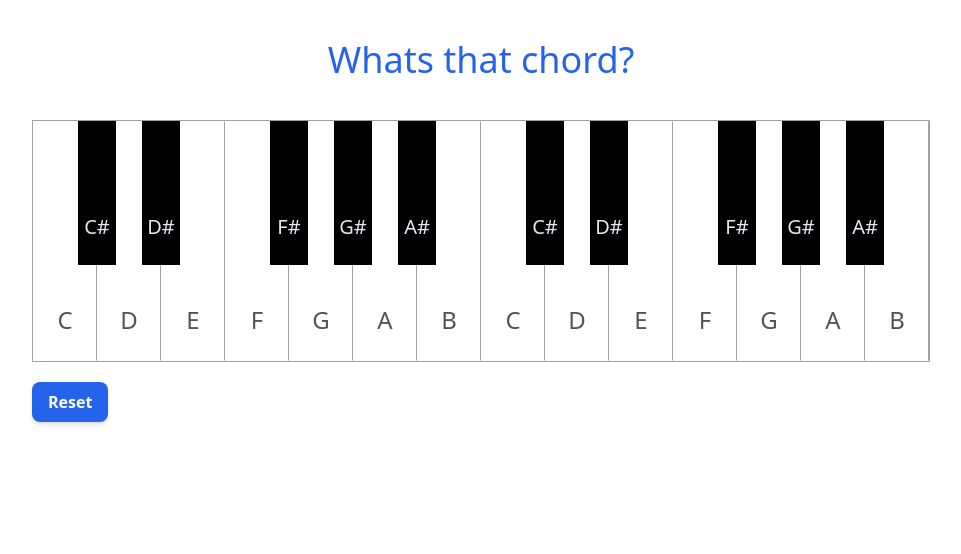
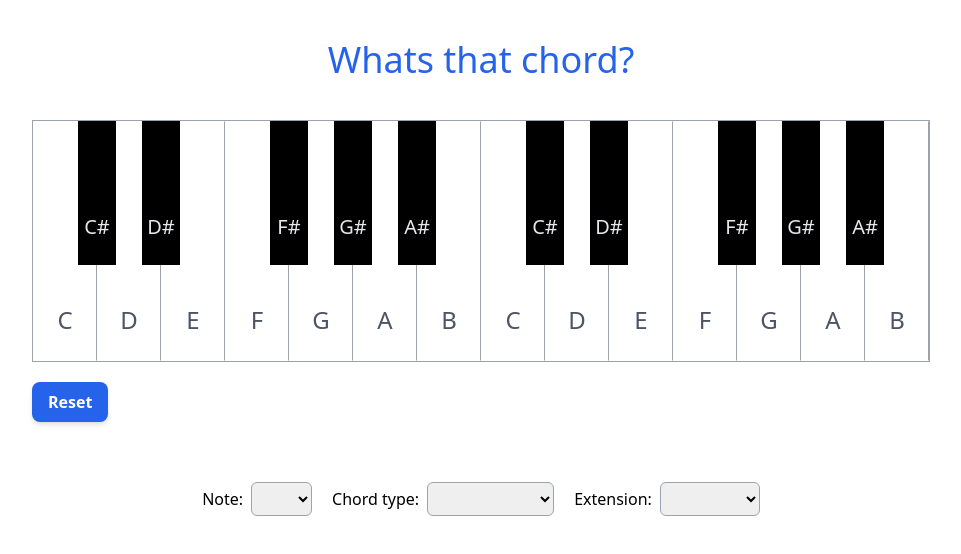
Before and after one commit to alekseycode/whatsthatchord, a React (Vite) app: page / in a window 1280 px wide. Shown: the top 554 px of the page, without its empty margins (159-1120 px from the left). Built offline with nearby package versions, Linux system fonts and the light colour scheme.

Commit message:
add chord selector drop downs

```diff
--- a/src/components/Keyboard.jsx
+++ b/src/components/Keyboard.jsx
@@ -1,5 +1,10 @@
 import { useEffect, useState } from "react";
-import { notes } from "../note-names/note-names";
+import {
+  notes,
+  noteNames,
+  chordTypes,
+  extensions,
+} from "../note-names/note-names";
 import { detectChord } from "../chords/chords";
 import BlackKey from "./BlackKey";
 import WhiteKey from "./WhiteKey";
@@ -7,6 +12,11 @@ import WhiteKey from "./WhiteKey";
 const Keyboard = () => {
   const [clickedKeys, setClickedKeys] = useState({});
   const [chord, setChord] = useState("");
+  const [selectedChord, setSelectedChord] = useState({
+    noteName: "",
+    chordType: "",
+    extension: "",
+  });
 
   const handleKeyClick = (note) => {
     setClickedKeys((prevKeys) => {
@@ -36,12 +46,37 @@ const Keyboard = () => {
       event.preventDefault();
       setClickedKeys({});
       setChord("");
+      setSelectedChord({
+        noteName: "",
+        chordType: "",
+        extension: "",
+      });
     }
   };
 
   const handleReset = () => {
     setClickedKeys({});
     setChord("");
+    setSelectedChord({
+      noteName: "",
+      chordType: "",
+      extension: "",
+    });
+  };
+
+  const handleNoteSelect = (event) => {
+    const noteName = event.target.value;
+    setSelectedChord((prevChord) => ({ ...prevChord, noteName }));
+  };
+
+  const handleChordTypeSelect = (event) => {
+    const chordType = event.target.value;
+    setSelectedChord((prevChord) => ({ ...prevChord, chordType }));
+  };
+
+  const handleExtensionSelect = (event) => {
+    const extension = event.target.value;
+    setSelectedChord((prevChord) => ({ ...prevChord, extension }));
   };
 
   return (
@@ -97,7 +132,63 @@ const Keyboard = () => {
           Reset
         </button>
       </div>
-      <div>{chord}</div>
+      <div className="mb-5">{chord}</div>
+      <div className="flex items-center space-x-5">
+        <div>
+          <label htmlFor="note-select" className="mr-2">
+            Note:
+          </label>
+          <select
+            id="note-select"
+            value={selectedChord.noteName}
+            onChange={handleNoteSelect}
+            className="px-2 py-1 border border-gray-400 rounded-md"
+          >
+            <option value={""}></option>
+            {noteNames.map((noteName) => (
+              <option key={noteName} value={noteName}>
+                {noteName.replace("s", "#")}
+              </option>
+            ))}
+          </select>
+        </div>
+        <div>
+          <label htmlFor="chord-type" className="mr-2">
+            Chord type:
+          </label>
+          <select
+            id="chord-type"
+            value={selectedChord.chordType}
+            onChange={handleChordTypeSelect}
+            className="px-2 py-1 border border-gray-400 rounded-md"
+          >
+            <option value=""></option>
+            {chordTypes.map((chordType) => (
+              <option key={chordType} value={chordType}>
+                {chordType}
+              </option>
+            ))}
+          </select>
+        </div>
+        <div>
+          <label htmlFor="extension" className="mr-2">
+            Extension:
+          </label>
+          <select
+            id="extension"
+            value={selectedChord.extension}
+            onChange={handleExtensionSelect}
+            className="px-2 py-1 border border-gray-400 rounded-md"
+          >
+            <option value=""></option>
+            {extensions.map((extension) => (
+              <option key={extension} value={extension}>
+                {extension}
+              </option>
+            ))}
+          </select>
+        </div>
+      </div>
     </div>
   );
 };
--- a/src/note-names/note-names.js
+++ b/src/note-names/note-names.js
@@ -28,3 +28,40 @@ export const notes = [
     BlackNote: "",
   },
 ];
+
+export const noteNames = [
+  "A",
+  "As",
+  "B",
+  "C",
+  "Cs",
+  "D",
+  "Ds",
+  "E",
+  "F",
+  "Fs",
+  "G",
+  "Gs",
+];
+
+export const chordTypes = [
+  "Major",
+  "Minor",
+  "Diminished",
+  "Augmented",
+  "Suspended",
+  "Dominant",
+];
+
+export const extensions = [
+  "7",
+  "9",
+  "11",
+  "13",
+  "6",
+  "add9",
+  "sharp9",
+  "flat9",
+  "sharp11",
+  "flat13",
+];
```
Also changed, not shown: src/chords/chords.js (+0 -8 lines).
